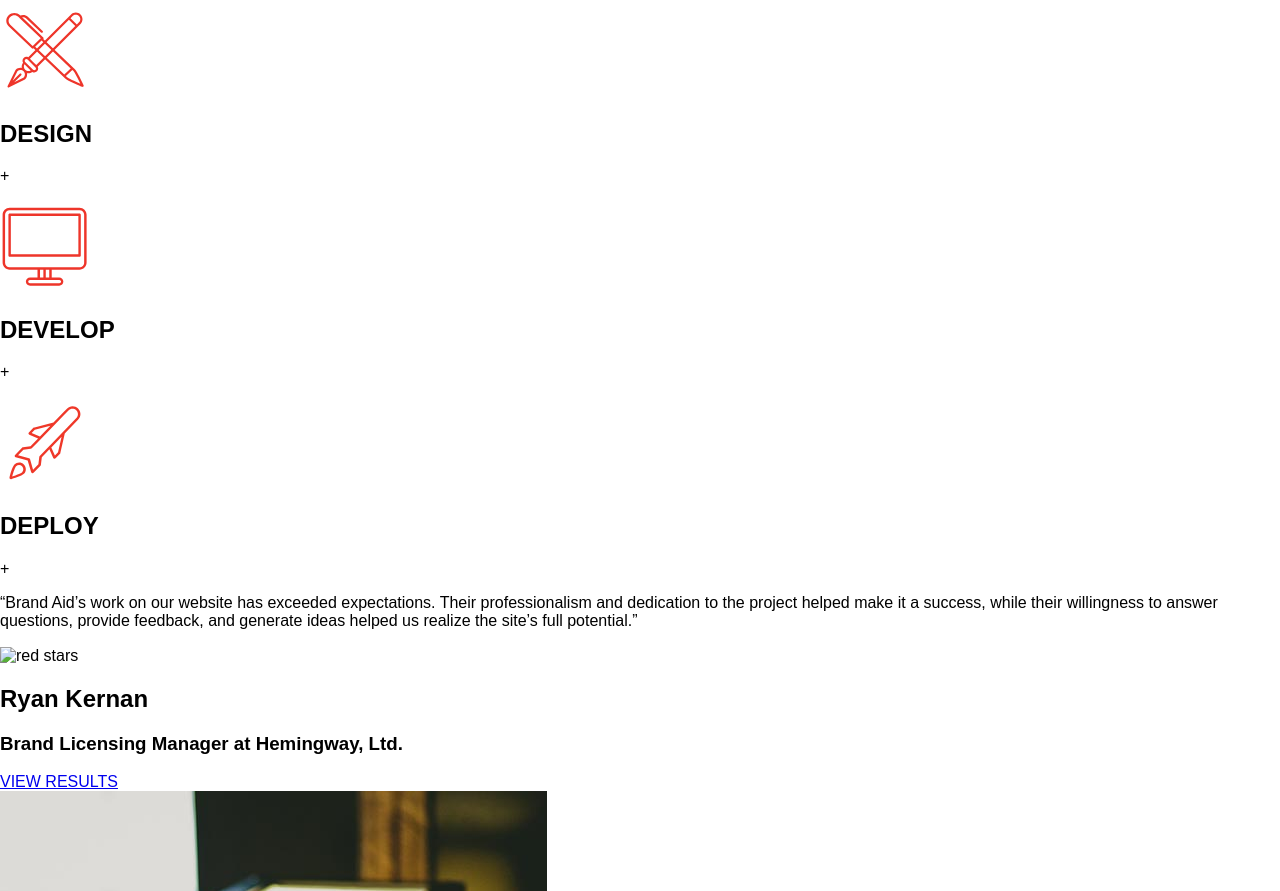
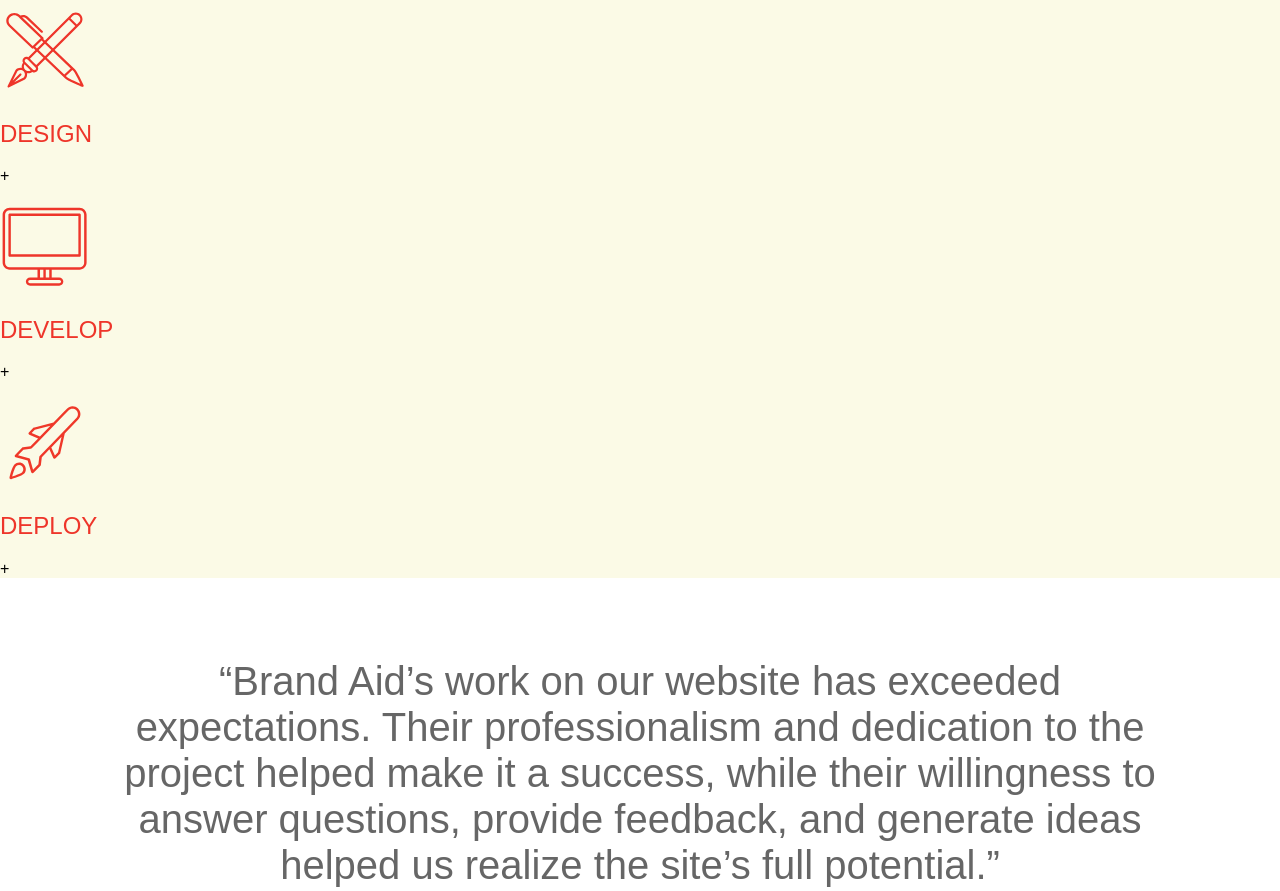
Before and after one commit to emilyolson85/www.brandaiddesignco.com, a plain HTML site: page index.html in a window 1280 px wide. Shown: the part 860-1751 px from the top of the page. Drawn offline with nearby package versions, Linux system fonts and the light colour scheme; files whose address does not match are found by name.

Commit message:
Module CSS for quote section

```diff
--- a/style.css
+++ b/style.css
@@ -79,4 +79,66 @@ body {
 	margin-right: auto;
 }
 
-.subheader
+.subheader {
+	background: #fbfae6;
+}
+
+.subheader h2 {
+	color: #ee352a;
+	font-weight: 200;
+}
+
+.discover {
+	background-image: url(images/icon-direct.svg) no-repeat;
+	overflow: auto;
+}
+
+.discover h2{
+	text-align: center;
+
+}
+
+.quote p {
+	color: #666;
+	text-align: center;
+	font-size: 2.5em;
+	font-weight: 200;
+	margin: 2em 3em;
+}
+
+.quote img {
+	display: block;
+	margin-left: auto;
+	margin-right: auto;
+	margin-top: -20px;
+}
+
+.quote h2 {
+	color: #ee352a;
+	font-weight: 200;
+	font-size: 2em;
+	text-align: center;
+}
+
+.quote h3 {
+	margin-top: -20px;
+	text-align: center;
+	font-weight: 200;
+	font-size: 1em;
+	color: #666;
+}
+
+.quote a {
+	font-size: 1em;
+	color: #fcf8c3;
+	background: #ee352a;
+	max-width: 150px;
+	text-decoration: none;
+	padding: 20px 25px;
+	display: block;
+	margin-left: auto;
+	margin-right: auto;
+	text-align: center;
+	margin-top: 2.5em;
+	font-weight: 200;
+}
```
Also changed, not shown: modules.html (+24 -15 lines).
